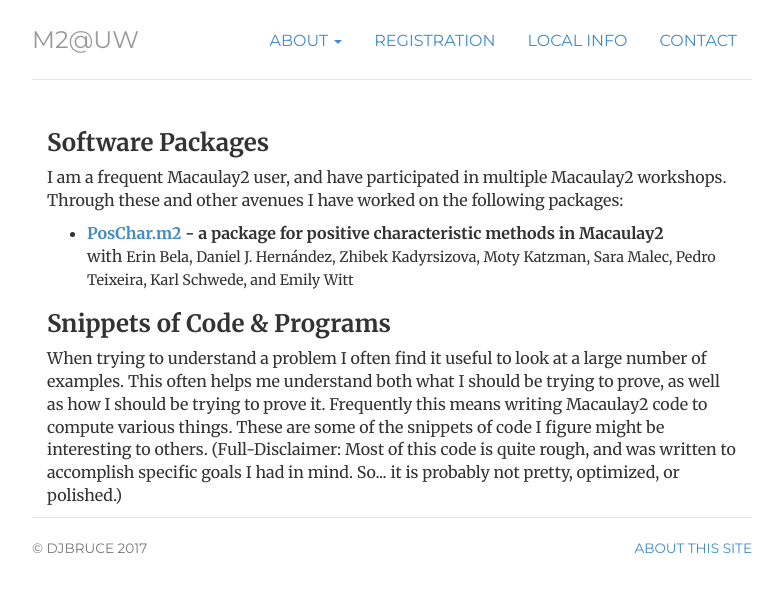
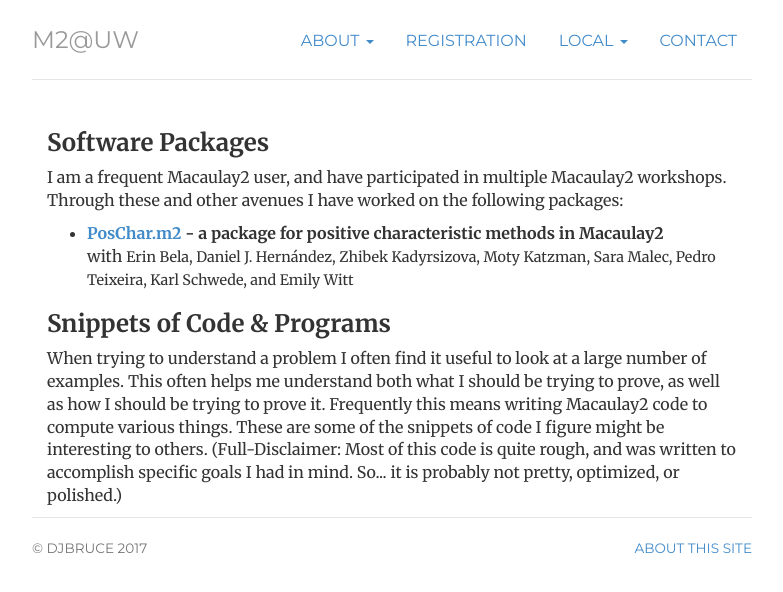
Before and after one commit to julietteBruce/M2-Wisconsin-2018, a Jekyll site: the page built from code/index.html, in a window 1280 px wide. Shown: the top 592 px of the page, without its empty margins (248-1031 px from the left). Built offline with Jekyll 4.4.1, drawn with Linux system fonts in a browser that asks for light colours.

Commit message:
Updated Header

```diff
--- a/_includes/header.html
+++ b/_includes/header.html
@@ -7,13 +7,21 @@
     	<span class="caret"></span></a>
     	<ul class="dropdown-menu">
     		<li class="{{ page.purpose }}"><a href="/M2-Wisconsin-2018/purpose" title="Purpose">Purpose</a></li>
-      		<li class="{{ page.projects }}"><a href="https://djbruce.github.io/M2-Wisconsin-2018/projects" title="Projects">Projects</a></li>
-      		<li class="{{ page.participants }}"><a href="https://djbruce.github.io/M2-Wisconsin-2018/participants" title="Presentations">Participants</a></li>
+      		<li class="{{ page.projects }}"><a href="/M2-Wisconsin-2018/projects" title="Projects">Projects</a></li>
+      		<li class="{{ page.participants }}"><a href="/M2-Wisconsin-2018/participants" title="Presentations">Participants</a></li>
     	</ul>
   		</li>
-		<li class="{{ page.registration }}"><a href="https://djbruce.github.io/M2-Wisconsin-2018/registration" title="Registration">Registration</a></li>
-		<li class="{{ page.local }}"><a href="https://djbruce.github.io/M2-Wisconsin-2018/local" title="Local Info">Local Info</a></li>
-		<li class="{{ page.contact }}"><a href="https://djbruce.github.io/M2-Wisconsin-2018/contact" title="Contact">Contact</a></li>
+		<li class="{{ page.registration }}"><a href="/M2-Wisconsin-2018/registration" title="Registration">Registration</a></li>
+		<li class="dropdown">
+		<a class="dropdown-toggle" data-toggle="dropdown" href="#">Local
+    	<span class="caret"></span></a>
+    	<ul class="dropdown-menu">
+    		<li class="{{ page.travel }}"><a href="/M2-Wisconsin-2018/travel" title="Travel">Tavel</a></li>
+      		<li class="{{ page.lodging }}"><a href="/M2-Wisconsin-2018/lodging" title="Lodging">Lodging</a></li>
+      		<li class="{{ page.misc }}"><a href="/M2-Wisconsin-2018/misc" title="Misc.">Misc.</a></li>
+    	</ul>
+  		</li>
+		<li class="{{ page.contact }}"><a href="/M2-Wisconsin-2018/contact" title="Contact">Contact</a></li>
 	</ul>
-	<h3 class="text-muted"><a href="https://djbruce.github.io/M2-Wisconsin-2018/">M2@UW</a></h3>
+	<h3 class="text-muted"><a href="/M2-Wisconsin-2018/">M2@UW</a></h3>
 </div> <!-- /header -->
```
